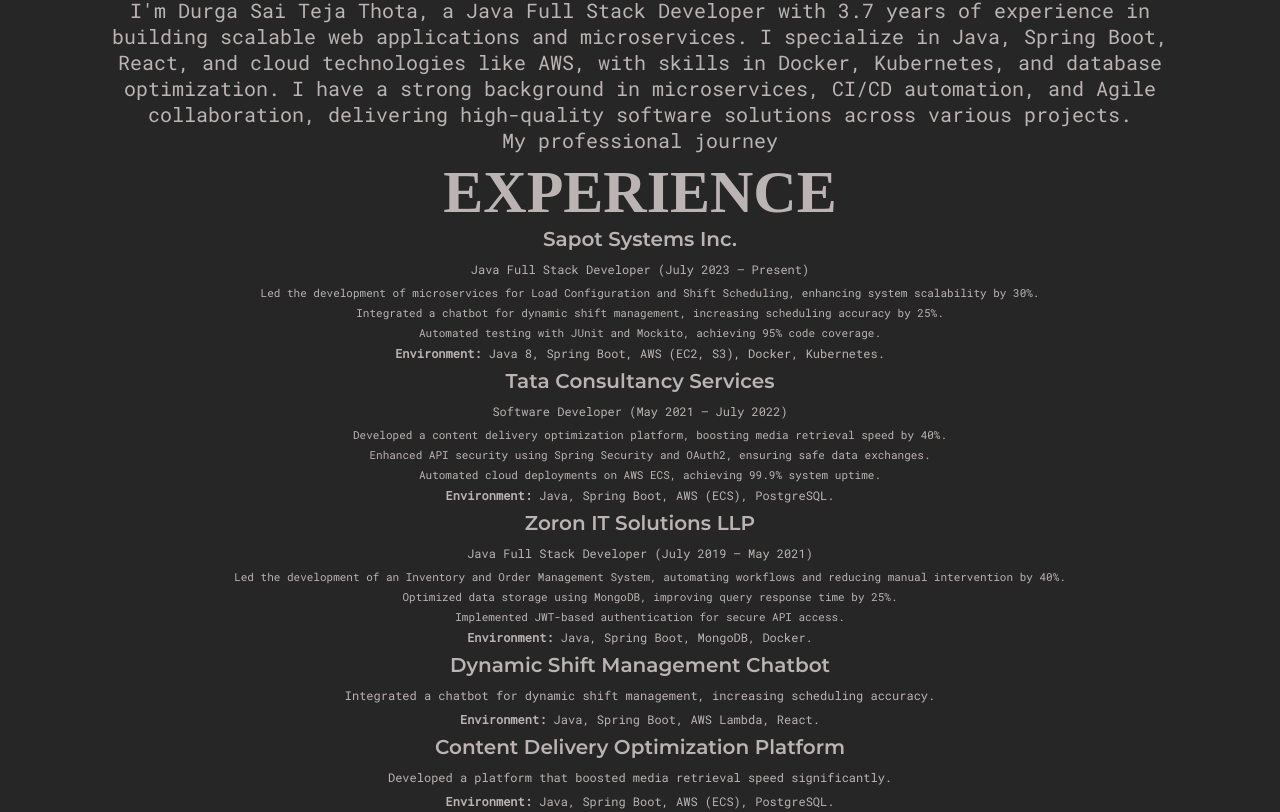
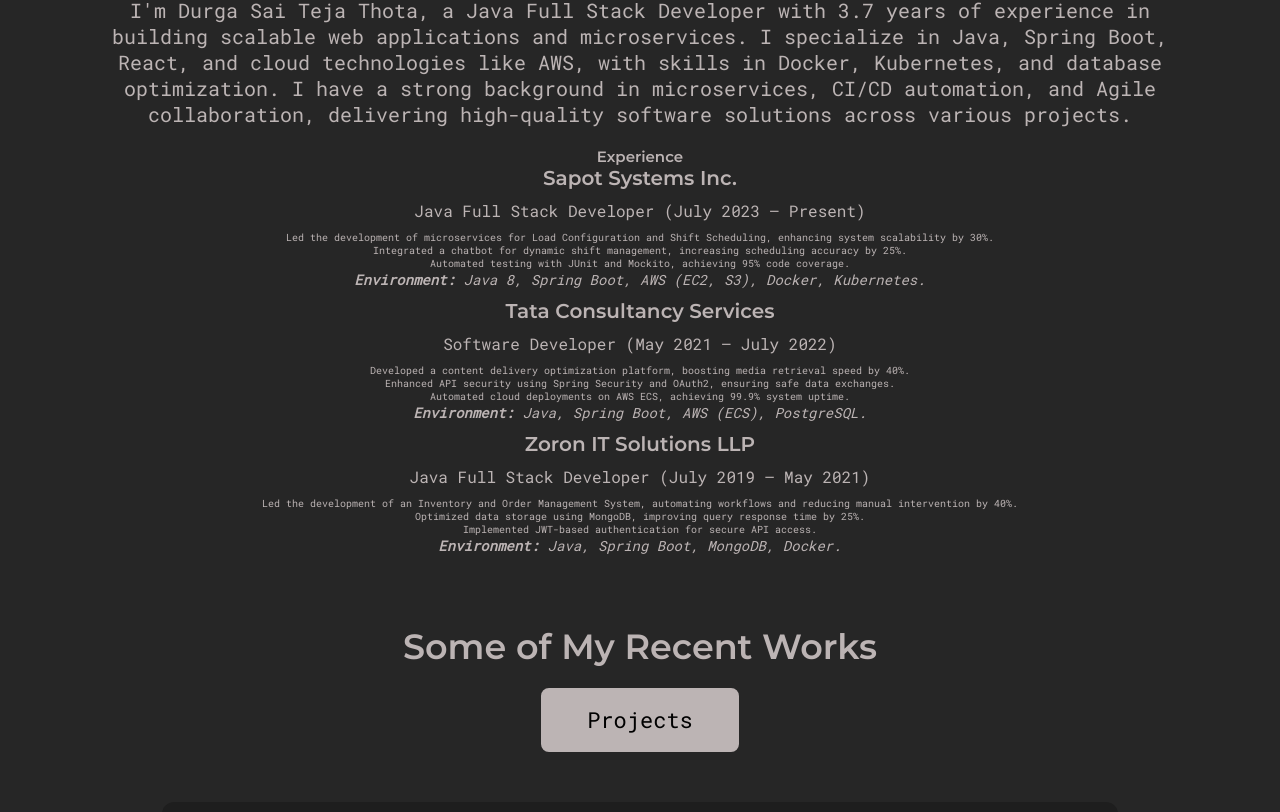
Before and after one commit to durgasaitejathota/durga-portfolio, a React (Create React App) app: page / in a window 1280 px wide. Shown: the part 1088-1900 px from the top of the page. Built offline with nearby package versions, Linux system fonts and the light colour scheme; a web font is replaced by a local one.

Commit message:
Update ExperienceSection.js

```diff
--- a/src/components/ExperienceSection.js
+++ b/src/components/ExperienceSection.js
@@ -1,109 +1,60 @@
 import React from 'react';
-import SectionTitle from './SectionTitle';
+import styled from 'styled-components';
 
-function ExperienceSection() {
-  // Inline styles for experience section
-  const sectionStyle = {
-    padding: '0 30px', // Adds 30px padding on the left and right
-  };
+const ExperienceStyle = styled.div`
+  padding: 2rem;
+  text-align: center;
 
-  const headingStyle = {
-    fontSize: '2rem', // Adjust font size for headings
-    marginBottom: '10px',
-  };
+  h3 {
+    font-size: 2rem; /* Font size for experience titles */
+    margin-bottom: 1rem;
+  }
 
-  const paragraphStyle = {
-    fontSize: '1.2rem', // Adjust font size for paragraphs
-    marginBottom: '8px',
-  };
+  p {
+    font-size: 1.6rem; /* Font size for experience descriptions */
+    margin-bottom: 1rem;
+  }
 
-  const listStyle = {
-    marginLeft: '20px',
-  };
+  .environment {
+    font-size: 1.4rem; /* Font size for environment details */
+    font-style: italic; /* Optional: to differentiate environment text */
+  }
+`;
 
-  const listItemStyle = {
-    fontSize: '1.1rem', // Adjust font size for list items
-    marginBottom: '5px',
-  };
-
+export default function ExperienceSection() {
   return (
-    <div className="experience-section" style={sectionStyle}>
-      <SectionTitle heading="Experience" subheading="My professional journey" />
-      <div className="experience-item">
-        <h3 style={headingStyle}>Sapot Systems Inc.</h3>
-        <p style={paragraphStyle}>Java Full Stack Developer (July 2023 – Present)</p>
-        <ul style={listStyle}>
-          <li style={listItemStyle}>
-            Led the development of microservices for Load Configuration and Shift Scheduling, enhancing system scalability by 30%.
-          </li>
-          <li style={listItemStyle}>
-            Integrated a chatbot for dynamic shift management, increasing scheduling accuracy by 25%.
-          </li>
-          <li style={listItemStyle}>
-            Automated testing with JUnit and Mockito, achieving 95% code coverage.
-          </li>
+    <ExperienceStyle>
+      <h2>Experience</h2>
+      <div>
+        <h3>Sapot Systems Inc.</h3>
+        <p>Java Full Stack Developer (July 2023 – Present)</p>
+        <ul>
+          <li>Led the development of microservices for Load Configuration and Shift Scheduling, enhancing system scalability by 30%.</li>
+          <li>Integrated a chatbot for dynamic shift management, increasing scheduling accuracy by 25%.</li>
+          <li>Automated testing with JUnit and Mockito, achieving 95% code coverage.</li>
         </ul>
-        <p style={paragraphStyle}>
-          <strong>Environment:</strong> Java 8, Spring Boot, AWS (EC2, S3), Docker, Kubernetes.
-        </p>
+        <p className="environment"><strong>Environment:</strong> Java 8, Spring Boot, AWS (EC2, S3), Docker, Kubernetes.</p>
       </div>
-      <div className="experience-item">
-        <h3 style={headingStyle}>Tata Consultancy Services</h3>
-        <p style={paragraphStyle}>Software Developer (May 2021 – July 2022)</p>
-        <ul style={listStyle}>
-          <li style={listItemStyle}>
-            Developed a content delivery optimization platform, boosting media retrieval speed by 40%.
-          </li>
-          <li style={listItemStyle}>
-            Enhanced API security using Spring Security and OAuth2, ensuring safe data exchanges.
-          </li>
-          <li style={listItemStyle}>
-            Automated cloud deployments on AWS ECS, achieving 99.9% system uptime.
-          </li>
+      <div>
+        <h3>Tata Consultancy Services</h3>
+        <p>Software Developer (May 2021 – July 2022)</p>
+        <ul>
+          <li>Developed a content delivery optimization platform, boosting media retrieval speed by 40%.</li>
+          <li>Enhanced API security using Spring Security and OAuth2, ensuring safe data exchanges.</li>
+          <li>Automated cloud deployments on AWS ECS, achieving 99.9% system uptime.</li>
         </ul>
-        <p style={paragraphStyle}>
-          <strong>Environment:</strong> Java, Spring Boot, AWS (ECS), PostgreSQL.
-        </p>
+        <p className="environment"><strong>Environment:</strong> Java, Spring Boot, AWS (ECS), PostgreSQL.</p>
       </div>
-      <div className="experience-item">
-        <h3 style={headingStyle}>Zoron IT Solutions LLP</h3>
-        <p style={paragraphStyle}>Java Full Stack Developer (July 2019 – May 2021)</p>
-        <ul style={listStyle}>
-          <li style={listItemStyle}>
-            Led the development of an Inventory and Order Management System, automating workflows and reducing manual intervention by 40%.
-          </li>
-          <li style={listItemStyle}>
-            Optimized data storage using MongoDB, improving query response time by 25%.
-          </li>
-          <li style={listItemStyle}>
-            Implemented JWT-based authentication for secure API access.
-          </li>
+      <div>
+        <h3>Zoron IT Solutions LLP</h3>
+        <p>Java Full Stack Developer (July 2019 – May 2021)</p>
+        <ul>
+          <li>Led the development of an Inventory and Order Management System, automating workflows and reducing manual intervention by 40%.</li>
+          <li>Optimized data storage using MongoDB, improving query response time by 25%.</li>
+          <li>Implemented JWT-based authentication for secure API access.</li>
         </ul>
-        <p style={paragraphStyle}>
-          <strong>Environment:</strong> Java, Spring Boot, MongoDB, Docker.
-        </p>
+        <p className="environment"><strong>Environment:</strong> Java, Spring Boot, MongoDB, Docker.</p>
       </div>
-      {/* Add additional experiences here */}
-      <div className="experience-item">
-        <h3 style={headingStyle}>Dynamic Shift Management Chatbot</h3>
-        <p style={paragraphStyle}>
-          Integrated a chatbot for dynamic shift management, increasing scheduling accuracy.
-        </p>
-        <p style={paragraphStyle}>
-          <strong>Environment:</strong> Java, Spring Boot, AWS Lambda, React.
-        </p>
-      </div>
-      <div className="experience-item">
-        <h3 style={headingStyle}>Content Delivery Optimization Platform</h3>
-        <p style={paragraphStyle}>
-          Developed a platform that boosted media retrieval speed significantly.
-        </p>
-        <p style={paragraphStyle}>
-          <strong>Environment:</strong> Java, Spring Boot, AWS (ECS), PostgreSQL.
-        </p>
-      </div>
-    </div>
+    </ExperienceStyle>
   );
 }
-
-export default ExperienceSection;
```
